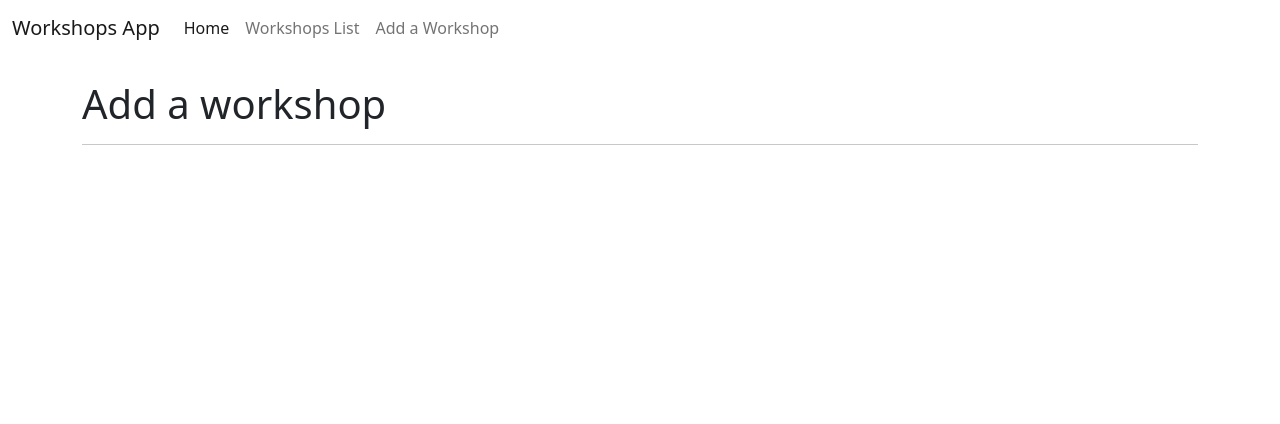
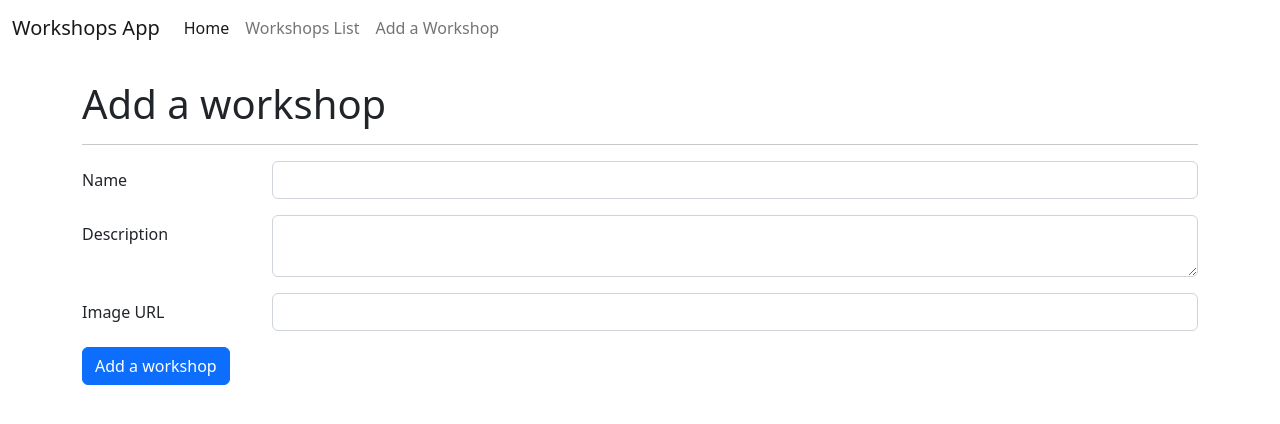
Before and after one commit to puranik3/taplingua-react-jan-2022, a React (Create React App) app in the folder workshops-app/: page /workshops/add in a window 1280 px wide. Shown: the top 424 px of the page. Built offline with nearby package versions, Linux system fonts and the light colour scheme.

Commit message:
UI for add workshop form

```diff
--- a/workshops-app/src/components/pages/AddWorkshop.jsx
+++ b/workshops-app/src/components/pages/AddWorkshop.jsx
@@ -3,7 +3,27 @@ const AddWorkshop = () => {
         <div>
             <h1>Add a workshop</h1>
             <hr />
-
+            <form>
+                <div class="row mb-3">
+                    <label htmlFor="name" class="col-sm-2 col-form-label">Name</label>
+                    <div class="col-sm-10">
+                        <input type="text" class="form-control" id="name" />
+                    </div>
+                </div>
+                <div class="row mb-3">
+                    <label htmlFor="description" class="col-sm-2 col-form-label">Description</label>
+                    <div class="col-sm-10">
+                        <textarea class="form-control" id="description"></textarea>
+                    </div>
+                </div>
+                <div class="row mb-3">
+                    <label htmlFor="imageUrl" class="col-sm-2 col-form-label">Image URL</label>
+                    <div class="col-sm-10">
+                        <input type="text" class="form-control" id="imageUrl" />
+                    </div>
+                </div>
+                <button type="submit" class="btn btn-primary">Add a workshop</button>
+            </form>
         </div>
     );
 }
```
